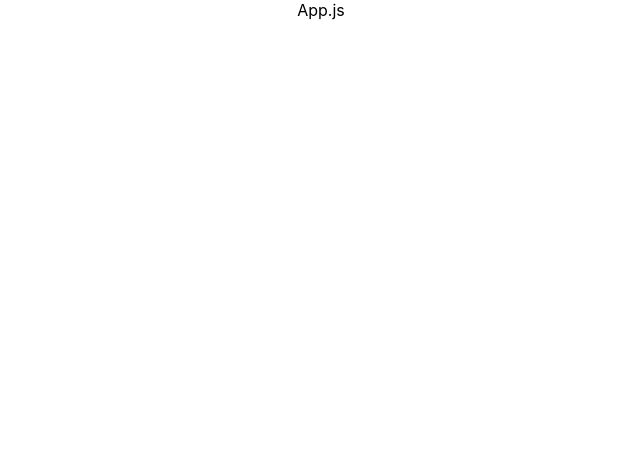
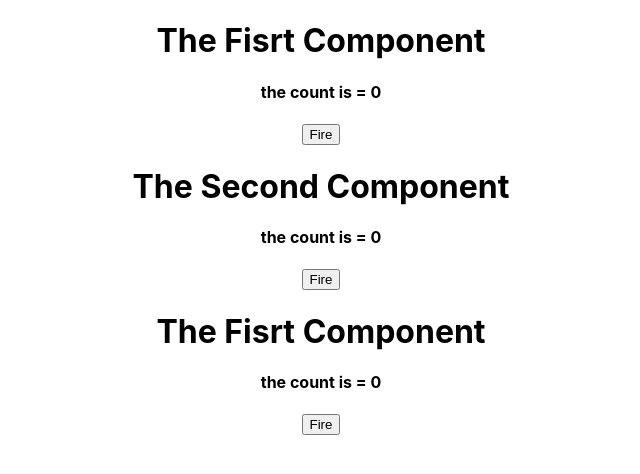
Before and after one commit to ss0710/HigherOrderComponent, a React (Create React App) app: page / in a window 1280 px wide. Shown: the top 474 px of the page, without its empty margins (319-959 px from the left). Built offline with nearby package versions, Linux system fonts and the light colour scheme.

Commit message:
event Handler added

```diff
--- a/src/App.js
+++ b/src/App.js
@@ -1,9 +1,14 @@
 import './App.css';
+import Demo1 from './components/Demo1';
+import Demo2 from './components/Demo2';
+import Demo3 from './components/Demo3';
 
 function App() {
   return (
     <div className="App">
-      App.js
+      <Demo1 />
+      <Demo2 />
+      <Demo3 />
     </div>
   );
 }
--- a/src/components/Demo1.jsx
+++ b/src/components/Demo1.jsx
@@ -1,4 +1,4 @@
-import React from 'react';
+import React, { useState } from 'react';
 
 const Demo1 = () => {
     const [count, setCount] = useState(0);
@@ -11,7 +11,7 @@ const Demo1 = () => {
         <div>
             <h1>The Fisrt Component</h1>
             <div>
-                <h4>the count is - {count}</h4>
+                <h4>the count is = {count}</h4>
                 <button onClick={handleClick}>Fire</button>
             </div>
         </div>
--- a/src/components/Demo2.jsx
+++ b/src/components/Demo2.jsx
@@ -1,9 +1,19 @@
-import React from 'react';
+import React, { useState } from 'react';
 
 const Demo2 = () => {
+    const [count, setCount] = useState(0);
+
+    const handleClick = () => {
+        setCount(count + 1);
+    }
+
     return (
         <div>
             <h1>The Second Component</h1>
+            <div>
+                <h4>the count is = {count}</h4>
+                <button onClick={handleClick}>Fire</button>
+            </div>
         </div>
     )
 }
--- a/src/components/Demo3.jsx
+++ b/src/components/Demo3.jsx
@@ -1,9 +1,19 @@
-import React from 'react';
+import React, { useState } from 'react';
 
 const Demo3 = () => {
+    const [count, setCount] = useState(0);
+
+    const handleClick = () => {
+        setCount(count + 1);
+    }
+
     return (
         <div>
             <h1>The Fisrt Component</h1>
+            <div>
+                <h4>the count is = {count}</h4>
+                <button onClick={handleClick}>Fire</button>
+            </div>
         </div>
     )
 }
```
